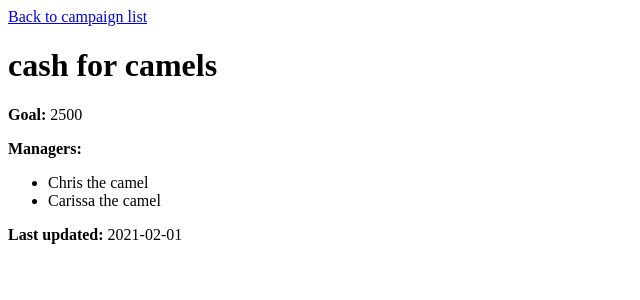
After one commit to GoogleCloudPlatform/emblem, a Flask app: page /viewCampaign?campaign_id=aaaa-bbbb-cccc-dddd in a window 1280 px wide. The commit adds this page. Shown: the top 300 px of the page, without its empty margins (0-640 px from the left). Run offline with Flask 2, Linux system fonts and the light colour scheme.

Commit message:
Add view-campaign page wireframe

```diff
--- a/website/app.py
+++ b/website/app.py
@@ -23,12 +23,14 @@ app = Flask(__name__)
 
 SAMPLE_CAMPAIGNS = [
     {
+        "id": "aaaa-bbbb-cccc-dddd",
         "name": "cash for camels",
         "goal": 2500,
         "managers": ["Chris the camel", "Carissa the camel"],
         "updated": datetime.date(2021, 2, 1),
     },
     {
+        "id": "eeee-ffff-gggg-hhhh",
         "name": "water for fish",
         "goal": 2500,
         "managers": [
@@ -59,4 +61,13 @@ def webapp_create_campaign_post():
     return redirect("/")
 
 
+@app.route("/viewCampaign")
+def webapp_view_campaign():
+    campaign_id = request.args["campaign_id"]
+    campaign_instance = [
+        campaign for campaign in SAMPLE_CAMPAIGNS if campaign["id"] == campaign_id
+    ][0]
+    return render_template("view-campaign.html", campaign=campaign_instance)
+
+
 app.run()
--- a/website/templates/home.html
+++ b/website/templates/home.html
@@ -40,6 +40,11 @@
             <b>Last updated:</b>
             {{ campaign.updated }}
         </p>
+        <p>
+            <a href="/viewCampaign?campaign_id={{ campaign.id }}">
+                Campaign details
+            </a>
+        </p>
     </div>
     <hr />
 {% endfor %}
--- /dev/null
+++ b/website/templates/view-campaign.html
@@ -0,0 +1,40 @@
+<!--
+  Copyright 2021 Google LLC
+
+  Licensed under the Apache License, Version 2.0 (the "License");
+  you may not use this file except in compliance with the License.
+  You may obtain a copy of the License at
+
+  http://www.apache.org/licenses/LICENSE-2.0
+
+  Unless required by applicable law or agreed to in writing, software
+  distributed under the License is distributed on an "AS IS" BASIS,
+  WITHOUT WARRANTIES OR CONDITIONS OF ANY KIND, either express or implied.
+  See the License for the specific language governing permissions and
+  limitations under the License.
+-->
+<!doctype html>
+<title>{{ campaign.name }} | Cymbal Giving</title>
+
+<a href="/">Back to campaign list</a>
+
+<h1>
+  {{ campaign.name }}
+</h1>
+
+<p>
+    <b>Goal:</b>
+    {{ campaign.goal }}
+</p>
+<p>
+    <b>Managers:</b>
+    <ul>
+    {% for manager in campaign.managers %}
+        <li>{{ manager }}</li>
+    {% endfor %}
+    </ul>
+</p>
+<p>
+    <b>Last updated:</b>
+    {{ campaign.updated }}
+</p>
```
